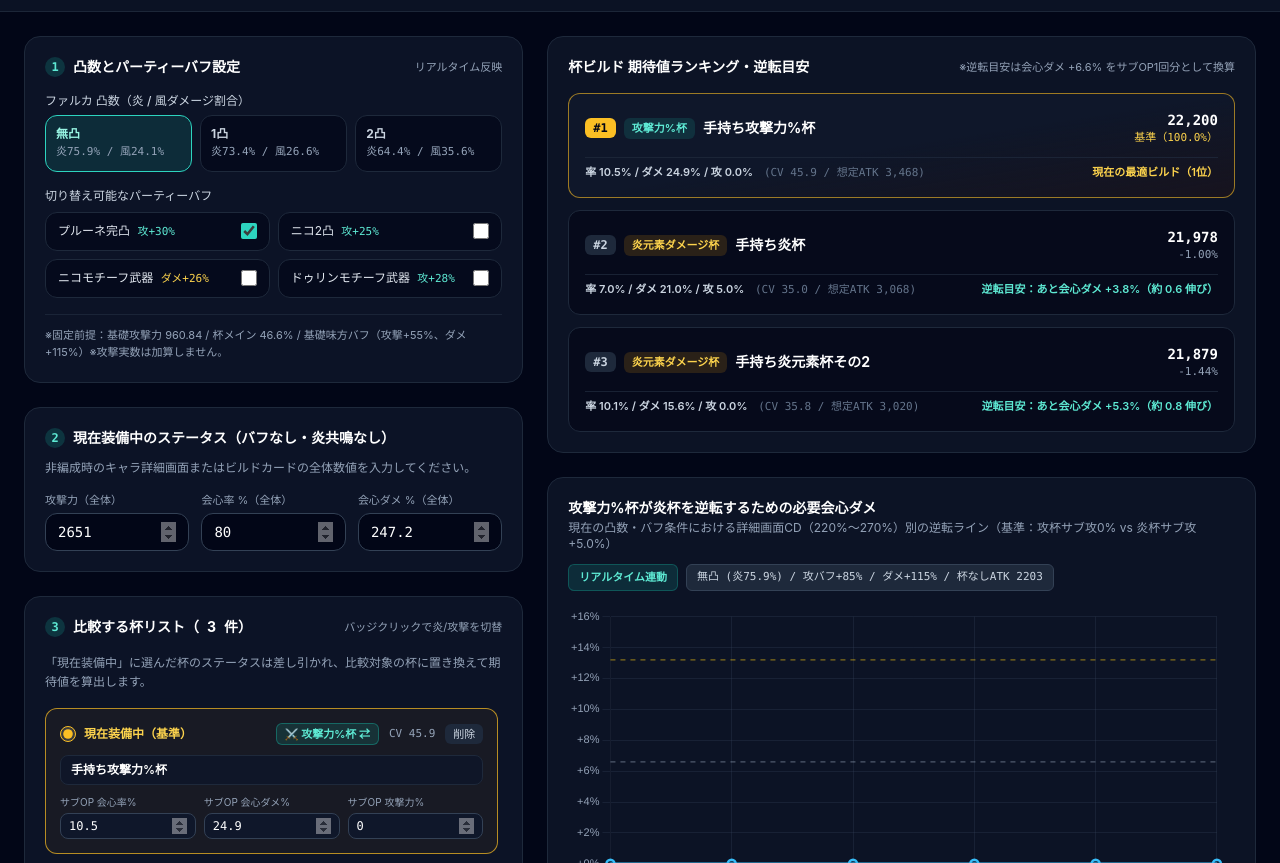
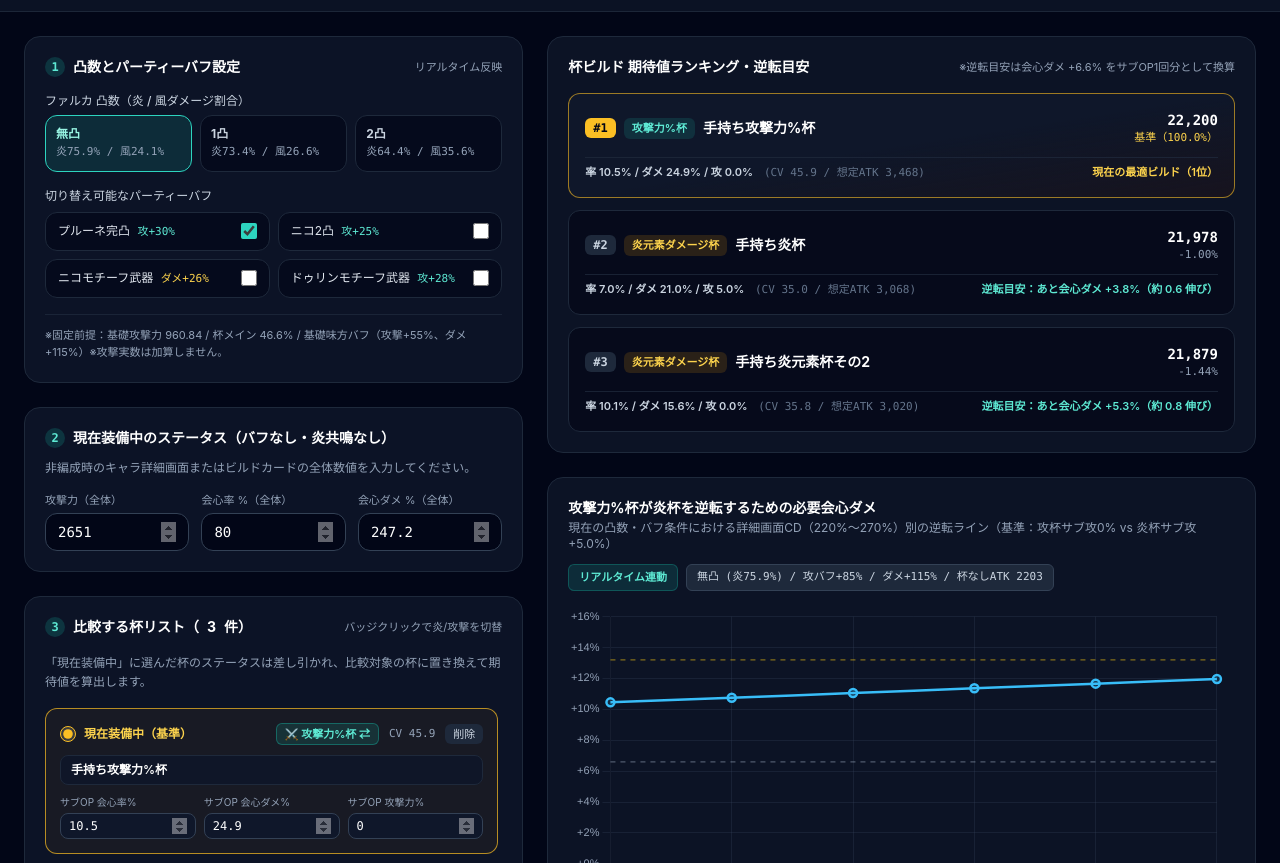
Before and after one commit to disuke1122/my-website, a plain HTML site: page index.html in a window 1280 px wide. Shown: the part 63-926 px from the top of the page. Drawn offline with nearby package versions, Linux system fonts and the light colour scheme.

Commit message:
Update index.html

```diff
--- a/index.html
+++ b/index.html
@@ -670,12 +670,13 @@
         const atkCupAtk = baseStats.baseNoGobletAtk + BASE_ATK * (GOBLET_MAIN_ATK_PCT + buffs.atkPct);
         const pyroCupAtk = baseStats.baseNoGobletAtk + BASE_ATK * (0.05 + buffs.atkPct);
 
-        const pyroDmgMult = 1 + buffs.dmgPct + GOBLET_MAIN_PYRO_PCT;
-        const anemoDmgMult = 1 + buffs.dmgPct;
-        const avgDmgMult = pyroDmgMult * cInfo.pyro + anemoDmgMult * cInfo.anemo;
+       const pyroCupMult =
+  (1 + buffs.dmgPct + GOBLET_MAIN_PYRO_PCT) * cInfo.pyro +
+  (1 + buffs.dmgPct) * cInfo.anemo;
+const atkCupMult = 1 + buffs.dmgPct;
 
-        const pyroScore = pyroCupAtk * avgDmgMult;
-        const atkBaseScore = atkCupAtk * avgDmgMult;
+const pyroScore = pyroCupAtk * pyroCupMult;
+const atkBaseScore = atkCupAtk * atkCupMult;
 
         let allAhead = true;
         const curveData = cdList.map((cdPct) => {
```
